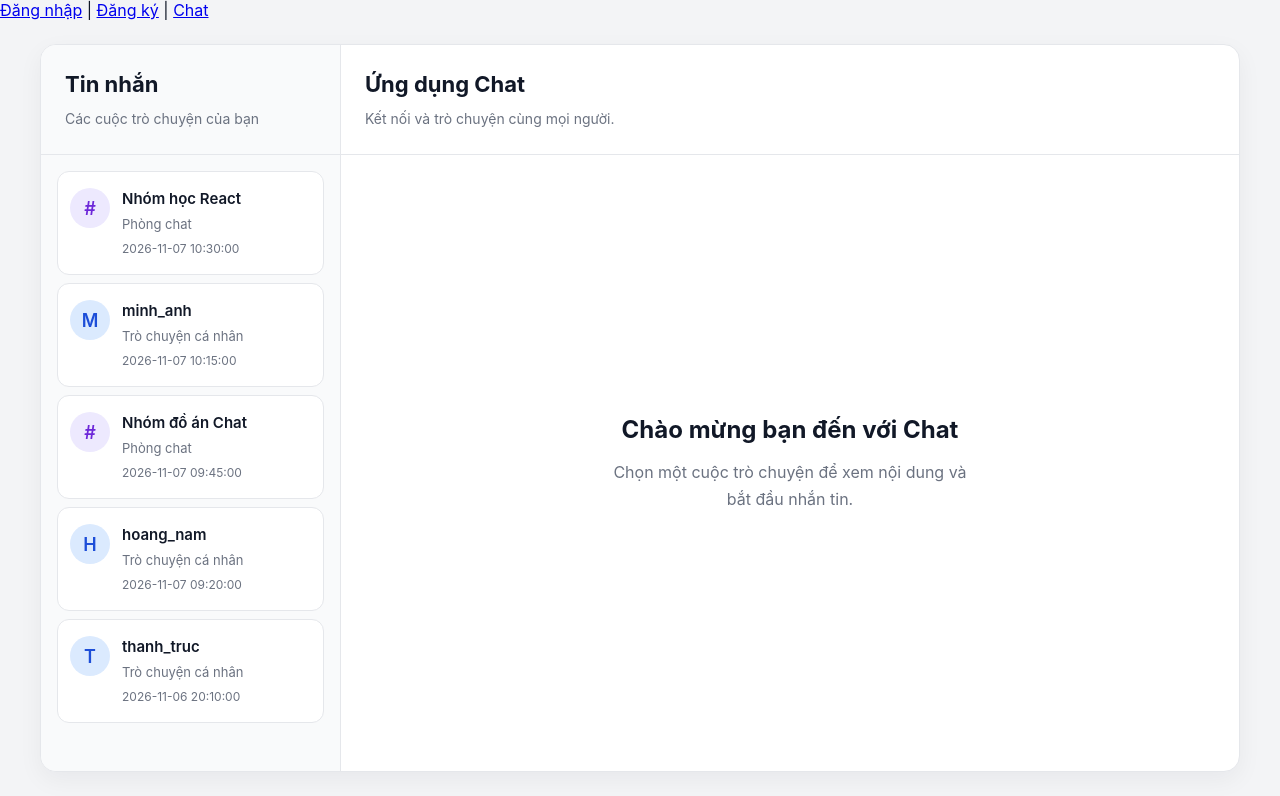
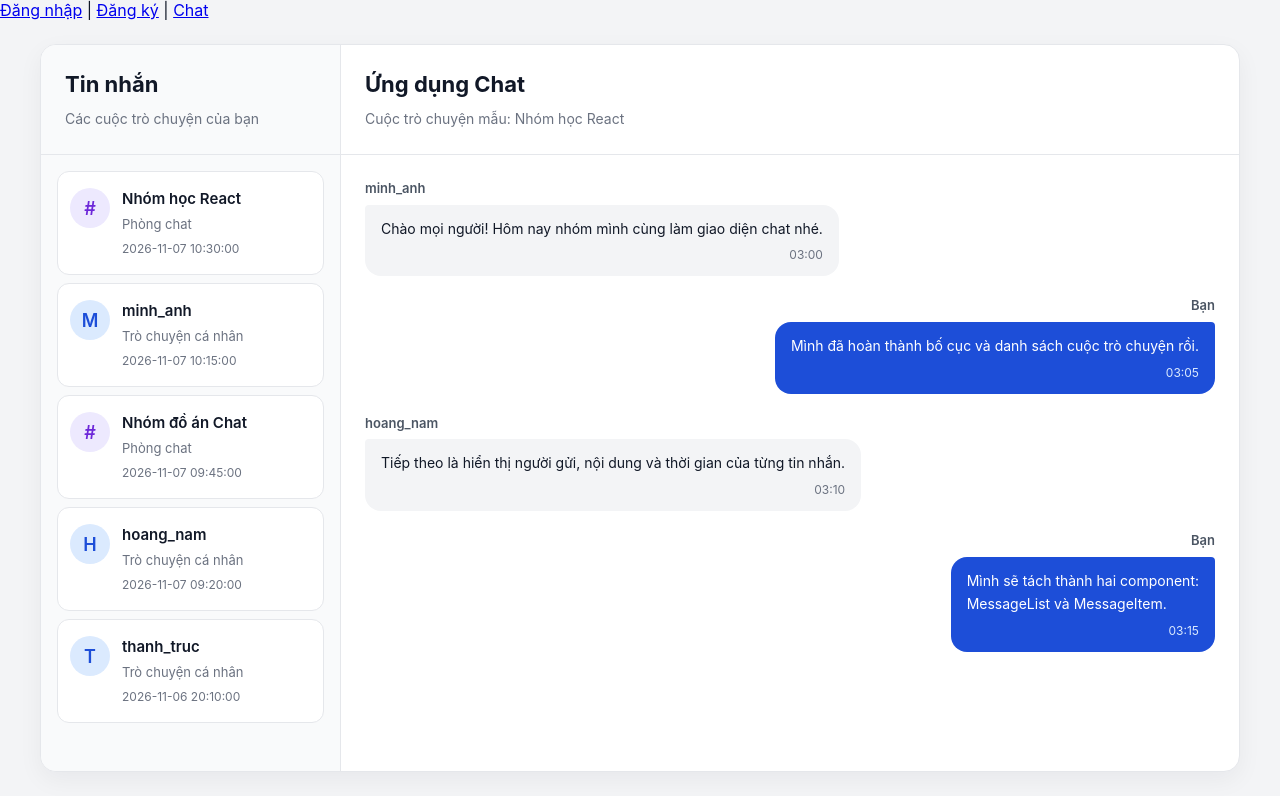
Before and after one commit to 23130197-Nam/Front-end, a React (Vite) app: page /chat in a window 1280 px wide. Shown: the top 796 px of the page. Built offline with nearby package versions, Linux system fonts and the light colour scheme.

Commit message:
Tạo component ds và nội dung tin nhắn

```diff
--- /dev/null
+++ b/src/features/chat/components/MessageItem.tsx
@@ -0,0 +1,33 @@
+import type { Message } from '../types'
+
+type MessageItemProps = {
+    message: Message
+    isOwn: boolean
+}
+
+export default function MessageItem({ message, isOwn }: MessageItemProps) {
+    const createdAt = new Date(message.createdAt)
+    const displayTime = createdAt.toLocaleTimeString('vi-VN', {
+        hour: '2-digit',
+        minute: '2-digit',
+    })
+
+    return (
+        <li className={`message-item${isOwn ? ' message-item--own' : ''}`}>
+            <p className="message-item__sender">
+                {isOwn ? 'Bạn' : message.sender}
+            </p>
+
+            <div className="message-item__bubble">
+                <p className="message-item__content">{message.content}</p>
+                <time
+                    className="message-item__time"
+                    dateTime={message.createdAt}
+                    title={createdAt.toLocaleString('vi-VN')}
+                >
+                    {displayTime}
+                </time>
+            </div>
+        </li>
+    )
+}
--- /dev/null
+++ b/src/features/chat/components/MessageList.css
@@ -0,0 +1,91 @@
+.message-list {
+    display: flex;
+    flex: 1;
+    flex-direction: column;
+    gap: 20px;
+    min-height: 320px;
+    max-height: 65dvh;
+    margin: 0;
+    padding: 24px;
+    overflow-y: auto;
+    list-style: none;
+}
+
+.message-list__empty {
+    display: flex;
+    flex: 1;
+    align-items: center;
+    justify-content: center;
+    margin: 0;
+    padding: 48px 24px;
+    color: #6b7280;
+    line-height: 1.7;
+    text-align: center;
+}
+
+.message-item {
+    align-self: flex-start;
+    flex-shrink: 0;
+    min-width: 0;
+    max-width: min(85%, 520px);
+}
+
+.message-item--own {
+    align-self: flex-end;
+}
+
+.message-item__sender {
+    margin: 0 0 6px;
+    color: #4b5563;
+    font-size: 13px;
+    font-weight: 600;
+    line-height: 1.5;
+}
+
+.message-item--own .message-item__sender {
+    text-align: right;
+}
+
+.message-item__bubble {
+    padding: 12px 16px;
+    color: #111827;
+    background-color: #f3f4f6;
+    border-radius: 4px 16px 16px;
+}
+
+.message-item--own .message-item__bubble {
+    color: #ffffff;
+    background-color: #1d4ed8;
+    border-radius: 16px 4px 16px 16px;
+}
+
+.message-item__content {
+    margin: 0;
+    overflow-wrap: anywhere;
+    font-size: 14px;
+    line-height: 1.7;
+    white-space: pre-wrap;
+}
+
+.message-item__time {
+    display: block;
+    margin-top: 6px;
+    color: #6b7280;
+    font-size: 12px;
+    line-height: 1.5;
+    text-align: right;
+}
+
+.message-item--own .message-item__time {
+    color: #dbeafe;
+}
+
+@media (max-width: 768px) {
+    .message-list {
+        padding: 20px 16px;
+    }
+
+    .message-item {
+        max-width: 90%;
+    }
+}
--- /dev/null
+++ b/src/features/chat/components/MessageList.tsx
@@ -0,0 +1,30 @@
+import type { Message } from '../types'
+import MessageItem from './MessageItem'
+import './MessageList.css'
+
+type MessageListProps = {
+    messages: Message[]
+    currentUserName: string
+}
+
+export default function MessageList({ messages, currentUserName }: MessageListProps) {
+    if (messages.length === 0) {
+        return (
+            <p className="message-list__empty">
+                Chưa có tin nhắn nào trong cuộc trò chuyện này.
+            </p>
+        )
+    }
+
+    return (
+        <ol className="message-list" aria-label="Danh sách tin nhắn">
+            {messages.map((message) => (
+                <MessageItem
+                    key={message.id}
+                    message={message}
+                    isOwn={message.sender === currentUserName}
+                />
+            ))}
+        </ol>
+    )
+}
--- /dev/null
+++ b/src/features/chat/mockMessages.ts
@@ -0,0 +1,34 @@
+import type { Message } from './types'
+
+export const mockMessages: Message[] = [
+    {
+        id: 1,
+        sender: 'minh_anh',
+        content: 'Chào mọi người! Hôm nay nhóm mình cùng làm giao diện chat nhé.',
+        createdAt: '2026-11-07T10:00:00+07:00',
+    },
+    {
+        id: 2,
+        sender: 'sinh_vien',
+        content: 'Mình đã hoàn thành bố cục và danh sách cuộc trò chuyện rồi.',
+        createdAt: '2026-11-07T10:05:00+07:00',
+    },
+    {
+        id: 3,
+        sender: 'hoang_nam',
+        content: 'Tiếp theo là hiển thị người gửi, nội dung và thời gian của từng tin nhắn.',
+        createdAt: '2026-11-07T10:10:00+07:00',
+    },
+    {
+        id: 4,
+        sender: 'sinh_vien',
+        content: 'Mình sẽ tách thành hai component:\nMessageList và MessageItem.',
+        createdAt: '2026-11-07T10:15:00+07:00',
+    },
+    {
+        id: 5,
+        sender: 'minh_anh',
+        content: 'Được nhé, mình cùng kiểm tra giao diện trên màn hình nhỏ nữa.',
+        createdAt: '2026-11-07T10:30:00+07:00',
+    },
+]
--- a/src/pages/ChatPage.tsx
+++ b/src/pages/ChatPage.tsx
@@ -1,6 +1,14 @@
 import ConversationList from '../features/chat/components/ConversationList'
+import MessageList from '../features/chat/components/MessageList'
 import { mockConversations } from '../features/chat/mockConversations'
+import { mockMessages } from '../features/chat/mockMessages'
+import type { User } from '../features/users/types'
 import MainLayout from '../layouts/MainLayout'
+
+const currentUser: User = {
+    id: 1,
+    name: 'sinh_vien',
+}
 
 export default function ChatPage() {
     return (
@@ -9,15 +17,13 @@ export default function ChatPage() {
         >
             <header className="chat-content__header">
                 <h1 id="chat-page-title">Ứng dụng Chat</h1>
-                <p>Kết nối và trò chuyện cùng mọi người.</p>
+                <p>Cuộc trò chuyện mẫu: Nhóm học React</p>
             </header>
 
-            <div className="chat-content__empty">
-                <h2>Chào mừng bạn đến với Chat</h2>
-                <p>
-                    Chọn một cuộc trò chuyện để xem nội dung và bắt đầu nhắn tin.
-                </p>
-            </div>
+            <MessageList
+                messages={mockMessages}
+                currentUserName={currentUser.name}
+            />
         </MainLayout>
     )
 }
```
